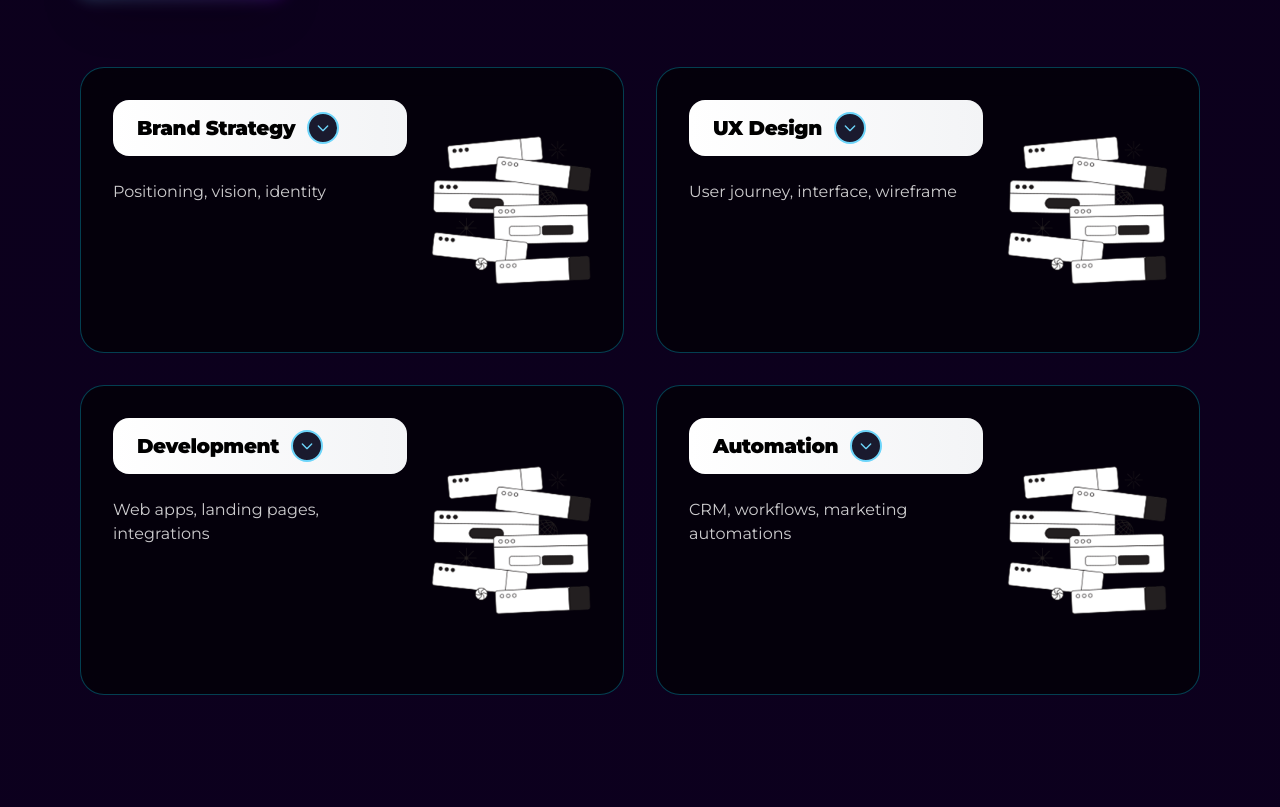
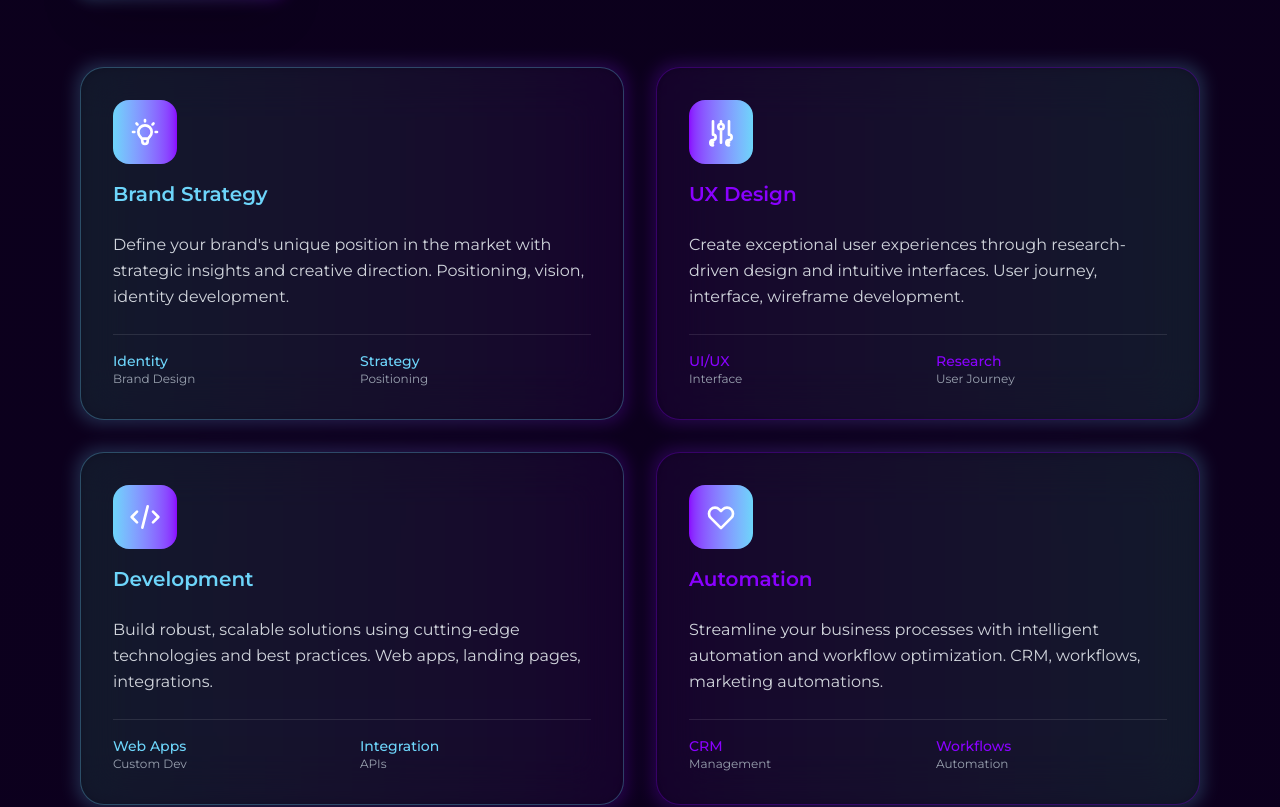
Before and after one commit to labait/piscioneri_tesi, a Vue app: page / in a window 1280 px wide. Shown: the part 1862-2669 px from the top of the page. Built offline with nearby package versions, Linux system fonts and the light colour scheme; no server answers; a web font is replaced by a local one.

Commit message:
Rifattorizza le schede dei servizi con nuovi stili e animazioni per migliorare l'aspetto visivo e l'interattività

```diff
--- a/src/App.vue
+++ b/src/App.vue
@@ -551,141 +551,117 @@ const navigateToSection = (sectionId) => {
     <div class="grid grid-cols-1 md:grid-cols-2 gap-8">
 
       <!-- Box 1 - Brand Strategy -->
-      <div class="service-card group bg-black/60 backdrop-blur-lg rounded-3xl border border-cyan-400/30 p-8 transition-all duration-500 hover:border-cyan-400 hover:shadow-[0_0_50px_#6dd5fa20] hover:scale-105 animate-on-scroll cursor-pointer">
-        <div class="flex flex-col lg:flex-row items-start lg:items-center justify-between h-full">
-          <div class="flex-1 mb-6 lg:mb-0">
-            <div class="flex items-center gap-3 bg-gradient-to-r from-white to-gray-100 text-black font-bold px-6 py-3 rounded-2xl mb-6 font-title text-xl group-hover:shadow-lg transition-shadow">
-              Brand Strategy
-              <div class="w-8 h-8 flex items-center justify-center rounded-full border-2 border-[#6dd5fa] bg-[#1a1a2e] group-hover:rotate-180 transition-transform duration-500">
-                <svg xmlns="http://www.w3.org/2000/svg" class="w-4 h-4 text-[#6dd5fa]" fill="none" viewBox="0 0 24 24" stroke="currentColor">
-                  <path stroke-linecap="round" stroke-linejoin="round" stroke-width="2" d="M19 9l-7 7-7-7" />
-                </svg>
-              </div>
-            </div>
-            <div class="text-white/80 text-base mb-4 group-hover:text-white transition-colors">
-              Positioning, vision, identity
-            </div>
-            <div class="opacity-0 group-hover:opacity-100 transition-all duration-500 transform translate-y-4 group-hover:translate-y-0">
-              <p class="text-sm text-gray-400 mb-4">
-                Define your brand's unique position in the market with strategic insights and creative direction.
-              </p>
-              <div class="flex gap-2">
-                <span class="px-3 py-1 bg-[#6dd5fa]/20 text-[#6dd5fa] rounded-full text-xs">Brand Identity</span>
-                <span class="px-3 py-1 bg-[#8a00ff]/20 text-[#8a00ff] rounded-full text-xs">Strategy</span>
-              </div>
-            </div>
-          </div>
-          <div class="lg:ml-6">
-            <img
-              src="/images/service-img.png"
-              alt="Brand Strategy"
-              class="w-32 lg:w-40 object-contain group-hover:scale-110 group-hover:rotate-3 transition-transform duration-500"
-            />
+      <div class="group relative animate-on-scroll">
+        <div class="absolute -inset-1 bg-gradient-to-r from-[#6dd5fa] to-[#8a00ff] rounded-3xl blur opacity-20 group-hover:opacity-40 transition duration-500"></div>
+        <div class="relative backdrop-blur-xl bg-black/40 border border-[#6dd5fa]/30 rounded-3xl p-8 hover:border-[#6dd5fa]/60 transition-all duration-500 h-full">
+          <div class="mb-6">
+            <div class="w-16 h-16 bg-gradient-to-r from-[#6dd5fa] to-[#8a00ff] rounded-2xl flex items-center justify-center mb-4 group-hover:scale-110 transition-transform duration-300">
+              <svg class="w-8 h-8 text-white" fill="none" stroke="currentColor" viewBox="0 0 24 24">
+                <path stroke-linecap="round" stroke-linejoin="round" stroke-width="2" d="M9.663 17h4.673M12 3v1m6.364 1.636l-.707.707M21 12h-1M4 12H3m3.343-5.657l-.707-.707m2.828 9.9a5 5 0 117.072 0l-.548.547A3.374 3.374 0 0014 18.469V19a2 2 0 11-4 0v-.531c0-.895-.356-1.754-.988-2.386l-.548-.547z"></path>
+              </svg>
+            </div>
+            <h4 class="text-xl font-semibold text-[#6dd5fa] mb-3">Brand Strategy</h4>
+          </div>
+          <p class="text-gray-300 leading-relaxed mb-6">
+            Define your brand's unique position in the market with strategic insights and creative direction. Positioning, vision, identity development.
+          </p>
+          <!-- Services -->
+          <div class="grid grid-cols-2 gap-4 pt-4 border-t border-white/10">
+            <div>
+              <div class="text-sm font-medium text-[#6dd5fa]">Identity</div>
+              <div class="text-xs text-gray-400">Brand Design</div>
+            </div>
+            <div>
+              <div class="text-sm font-medium text-[#6dd5fa]">Strategy</div>
+              <div class="text-xs text-gray-400">Positioning</div>
+            </div>
           </div>
         </div>
       </div>
 
       <!-- Box 2 - UX Design -->
-      <div class="service-card group bg-black/60 backdrop-blur-lg rounded-3xl border border-cyan-400/30 p-8 transition-all duration-500 hover:border-cyan-400 hover:shadow-[0_0_50px_#6dd5fa20] hover:scale-105 animate-on-scroll cursor-pointer" style="animation-delay: 0.2s;">
-        <div class="flex flex-col lg:flex-row items-start lg:items-center justify-between h-full">
-          <div class="flex-1 mb-6 lg:mb-0">
-            <div class="flex items-center gap-3 bg-gradient-to-r from-white to-gray-100 text-black font-bold px-6 py-3 rounded-2xl mb-6 font-title text-xl group-hover:shadow-lg transition-shadow">
-              UX Design
-              <div class="w-8 h-8 flex items-center justify-center rounded-full border-2 border-[#6dd5fa] bg-[#1a1a2e] group-hover:rotate-180 transition-transform duration-500">
-                <svg xmlns="http://www.w3.org/2000/svg" class="w-4 h-4 text-[#6dd5fa]" fill="none" viewBox="0 0 24 24" stroke="currentColor">
-                  <path stroke-linecap="round" stroke-linejoin="round" stroke-width="2" d="M19 9l-7 7-7-7" />
-                </svg>
-              </div>
-            </div>
-            <div class="text-white/80 text-base mb-4 group-hover:text-white transition-colors">
-              User journey, interface, wireframe
-            </div>
-            <div class="opacity-0 group-hover:opacity-100 transition-all duration-500 transform translate-y-4 group-hover:translate-y-0">
-              <p class="text-sm text-gray-400 mb-4">
-                Create exceptional user experiences through research-driven design and intuitive interfaces.
-              </p>
-              <div class="flex gap-2">
-                <span class="px-3 py-1 bg-[#6dd5fa]/20 text-[#6dd5fa] rounded-full text-xs">UI/UX</span>
-                <span class="px-3 py-1 bg-[#8a00ff]/20 text-[#8a00ff] rounded-full text-xs">Wireframes</span>
-              </div>
-            </div>
-          </div>
-          <div class="lg:ml-6">
-            <img
-              src="/images/service-img.png"
-              alt="UX Design"
-              class="w-32 lg:w-40 object-contain group-hover:scale-110 group-hover:rotate-3 transition-transform duration-500"
-            />
+      <div class="group relative animate-on-scroll" style="animation-delay: 0.2s;">
+        <div class="absolute -inset-1 bg-gradient-to-r from-[#8a00ff] to-[#6dd5fa] rounded-3xl blur opacity-20 group-hover:opacity-40 transition duration-500"></div>
+        <div class="relative backdrop-blur-xl bg-black/40 border border-[#8a00ff]/30 rounded-3xl p-8 hover:border-[#8a00ff]/60 transition-all duration-500 h-full">
+          <div class="mb-6">
+            <div class="w-16 h-16 bg-gradient-to-r from-[#8a00ff] to-[#6dd5fa] rounded-2xl flex items-center justify-center mb-4 group-hover:scale-110 transition-transform duration-300">
+              <svg class="w-8 h-8 text-white" fill="none" stroke="currentColor" viewBox="0 0 24 24">
+                <path stroke-linecap="round" stroke-linejoin="round" stroke-width="2" d="M12 6V4m0 2a2 2 0 100 4m0-4a2 2 0 110 4m-6 8a2 2 0 100-4m0 4a2 2 0 100 4m0-4v2m0-6V4m6 6v10m6-2a2 2 0 100-4m0 4a2 2 0 100 4m0-4v2m0-6V4"></path>
+              </svg>
+            </div>
+            <h4 class="text-xl font-semibold text-[#8a00ff] mb-3">UX Design</h4>
+          </div>
+          <p class="text-gray-300 leading-relaxed mb-6">
+            Create exceptional user experiences through research-driven design and intuitive interfaces. User journey, interface, wireframe development.
+          </p>
+          <!-- Services -->
+          <div class="grid grid-cols-2 gap-4 pt-4 border-t border-white/10">
+            <div>
+              <div class="text-sm font-medium text-[#8a00ff]">UI/UX</div>
+              <div class="text-xs text-gray-400">Interface</div>
+            </div>
+            <div>
+              <div class="text-sm font-medium text-[#8a00ff]">Research</div>
+              <div class="text-xs text-gray-400">User Journey</div>
+            </div>
           </div>
         </div>
       </div>
 
       <!-- Box 3 - Development -->
-      <div class="service-card group bg-black/60 backdrop-blur-lg rounded-3xl border border-cyan-400/30 p-8 transition-all duration-500 hover:border-cyan-400 hover:shadow-[0_0_50px_#6dd5fa20] hover:scale-105 animate-on-scroll cursor-pointer" style="animation-delay: 0.4s;">
-        <div class="flex flex-col lg:flex-row items-start lg:items-center justify-between h-full">
-          <div class="flex-1 mb-6 lg:mb-0">
-            <div class="flex items-center gap-3 bg-gradient-to-r from-white to-gray-100 text-black font-bold px-6 py-3 rounded-2xl mb-6 font-title text-xl group-hover:shadow-lg transition-shadow">
-              Development
-              <div class="w-8 h-8 flex items-center justify-center rounded-full border-2 border-[#6dd5fa] bg-[#1a1a2e] group-hover:rotate-180 transition-transform duration-500">
-                <svg xmlns="http://www.w3.org/2000/svg" class="w-4 h-4 text-[#6dd5fa]" fill="none" viewBox="0 0 24 24" stroke="currentColor">
-                  <path stroke-linecap="round" stroke-linejoin="round" stroke-width="2" d="M19 9l-7 7-7-7" />
-                </svg>
-              </div>
-            </div>
-            <div class="text-white/80 text-base mb-4 group-hover:text-white transition-colors">
-              Web apps, landing pages, integrations
-            </div>
-            <div class="opacity-0 group-hover:opacity-100 transition-all duration-500 transform translate-y-4 group-hover:translate-y-0">
-              <p class="text-sm text-gray-400 mb-4">
-                Build robust, scalable solutions using cutting-edge technologies and best practices.
-              </p>
-              <div class="flex gap-2">
-                <span class="px-3 py-1 bg-[#6dd5fa]/20 text-[#6dd5fa] rounded-full text-xs">Web Apps</span>
-                <span class="px-3 py-1 bg-[#8a00ff]/20 text-[#8a00ff] rounded-full text-xs">Integration</span>
-              </div>
-            </div>
-          </div>
-          <div class="lg:ml-6">
-            <img
-              src="/images/service-img.png"
-              alt="Development"
-              class="w-32 lg:w-40 object-contain group-hover:scale-110 group-hover:rotate-3 transition-transform duration-500"
-            />
+      <div class="group relative animate-on-scroll" style="animation-delay: 0.4s;">
+        <div class="absolute -inset-1 bg-gradient-to-r from-[#6dd5fa] to-[#8a00ff] rounded-3xl blur opacity-20 group-hover:opacity-40 transition duration-500"></div>
+        <div class="relative backdrop-blur-xl bg-black/40 border border-[#6dd5fa]/30 rounded-3xl p-8 hover:border-[#6dd5fa]/60 transition-all duration-500 h-full">
+          <div class="mb-6">
+            <div class="w-16 h-16 bg-gradient-to-r from-[#6dd5fa] to-[#8a00ff] rounded-2xl flex items-center justify-center mb-4 group-hover:scale-110 transition-transform duration-300">
+              <svg class="w-8 h-8 text-white" fill="none" stroke="currentColor" viewBox="0 0 24 24">
+                <path stroke-linecap="round" stroke-linejoin="round" stroke-width="2" d="M10 20l4-16m4 4l4 4-4 4M6 16l-4-4 4-4"></path>
+              </svg>
+            </div>
+            <h4 class="text-xl font-semibold text-[#6dd5fa] mb-3">Development</h4>
+          </div>
+          <p class="text-gray-300 leading-relaxed mb-6">
+            Build robust, scalable solutions using cutting-edge technologies and best practices. Web apps, landing pages, integrations.
+          </p>
+          <!-- Services -->
+          <div class="grid grid-cols-2 gap-4 pt-4 border-t border-white/10">
+            <div>
+              <div class="text-sm font-medium text-[#6dd5fa]">Web Apps</div>
+              <div class="text-xs text-gray-400">Custom Dev</div>
+            </div>
+            <div>
+              <div class="text-sm font-medium text-[#6dd5fa]">Integration</div>
+              <div class="text-xs text-gray-400">APIs</div>
+            </div>
           </div>
         </div>
       </div>
 
       <!-- Box 4 - Automation -->
-      <div class="service-card group bg-black/60 backdrop-blur-lg rounded-3xl border border-cyan-400/30 p-8 transition-all duration-500 hover:border-cyan-400 hover:shadow-[0_0_50px_#6dd5fa20] hover:scale-105 animate-on-scroll cursor-pointer" style="animation-delay: 0.6s;">
-        <div class="flex flex-col lg:flex-row items-start lg:items-center justify-between h-full">
-          <div class="flex-1 mb-6 lg:mb-0">
-            <div class="flex items-center gap-3 bg-gradient-to-r from-white to-gray-100 text-black font-bold px-6 py-3 rounded-2xl mb-6 font-title text-xl group-hover:shadow-lg transition-shadow">
-              Automation
-              <div class="w-8 h-8 flex items-center justify-center rounded-full border-2 border-[#6dd5fa] bg-[#1a1a2e] group-hover:rotate-180 transition-transform duration-500">
-                <svg xmlns="http://www.w3.org/2000/svg" class="w-4 h-4 text-[#6dd5fa]" fill="none" viewBox="0 0 24 24" stroke="currentColor">
-                  <path stroke-linecap="round" stroke-linejoin="round" stroke-width="2" d="M19 9l-7 7-7-7" />
-                </svg>
-              </div>
-            </div>
-            <div class="text-white/80 text-base mb-4 group-hover:text-white transition-colors">
-              CRM, workflows, marketing automations
-            </div>
-            <div class="opacity-0 group-hover:opacity-100 transition-all duration-500 transform translate-y-4 group-hover:translate-y-0">
-              <p class="text-sm text-gray-400 mb-4">
-                Streamline your business processes with intelligent automation and workflow optimization.
-              </p>
-              <div class="flex gap-2">
-                <span class="px-3 py-1 bg-[#6dd5fa]/20 text-[#6dd5fa] rounded-full text-xs">CRM</span>
-                <span class="px-3 py-1 bg-[#8a00ff]/20 text-[#8a00ff] rounded-full text-xs">Workflows</span>
-              </div>
-            </div>
-          </div>
-          <div class="lg:ml-6">
-            <img
-              src="/images/service-img.png"
-              alt="Automation"
-              class="w-32 lg:w-40 object-contain group-hover:scale-110 group-hover:rotate-3 transition-transform duration-500"
-            />
+      <div class="group relative animate-on-scroll" style="animation-delay: 0.6s;">
+        <div class="absolute -inset-1 bg-gradient-to-r from-[#8a00ff] to-[#6dd5fa] rounded-3xl blur opacity-20 group-hover:opacity-40 transition duration-500"></div>
+        <div class="relative backdrop-blur-xl bg-black/40 border border-[#8a00ff]/30 rounded-3xl p-8 hover:border-[#8a00ff]/60 transition-all duration-500 h-full">
+          <div class="mb-6">
+            <div class="w-16 h-16 bg-gradient-to-r from-[#8a00ff] to-[#6dd5fa] rounded-2xl flex items-center justify-center mb-4 group-hover:scale-110 transition-transform duration-300">
+              <svg class="w-8 h-8 text-white" fill="none" stroke="currentColor" viewBox="0 0 24 24">
+                <path stroke-linecap="round" stroke-linejoin="round" stroke-width="2" d="M4.318 6.318a4.5 4.5 0 000 6.364L12 20.364l7.682-7.682a4.5 4.5 0 00-6.364-6.364L12 7.636l-1.318-1.318a4.5 4.5 0 00-6.364 0z"></path>
+              </svg>
+            </div>
+            <h4 class="text-xl font-semibold text-[#8a00ff] mb-3">Automation</h4>
+          </div>
+          <p class="text-gray-300 leading-relaxed mb-6">
+            Streamline your business processes with intelligent automation and workflow optimization. CRM, workflows, marketing automations.
+          </p>
+          <!-- Services -->
+          <div class="grid grid-cols-2 gap-4 pt-4 border-t border-white/10">
+            <div>
+              <div class="text-sm font-medium text-[#8a00ff]">CRM</div>
+              <div class="text-xs text-gray-400">Management</div>
+            </div>
+            <div>
+              <div class="text-sm font-medium text-[#8a00ff]">Workflows</div>
+              <div class="text-xs text-gray-400">Automation</div>
+            </div>
           </div>
         </div>
       </div>
```
